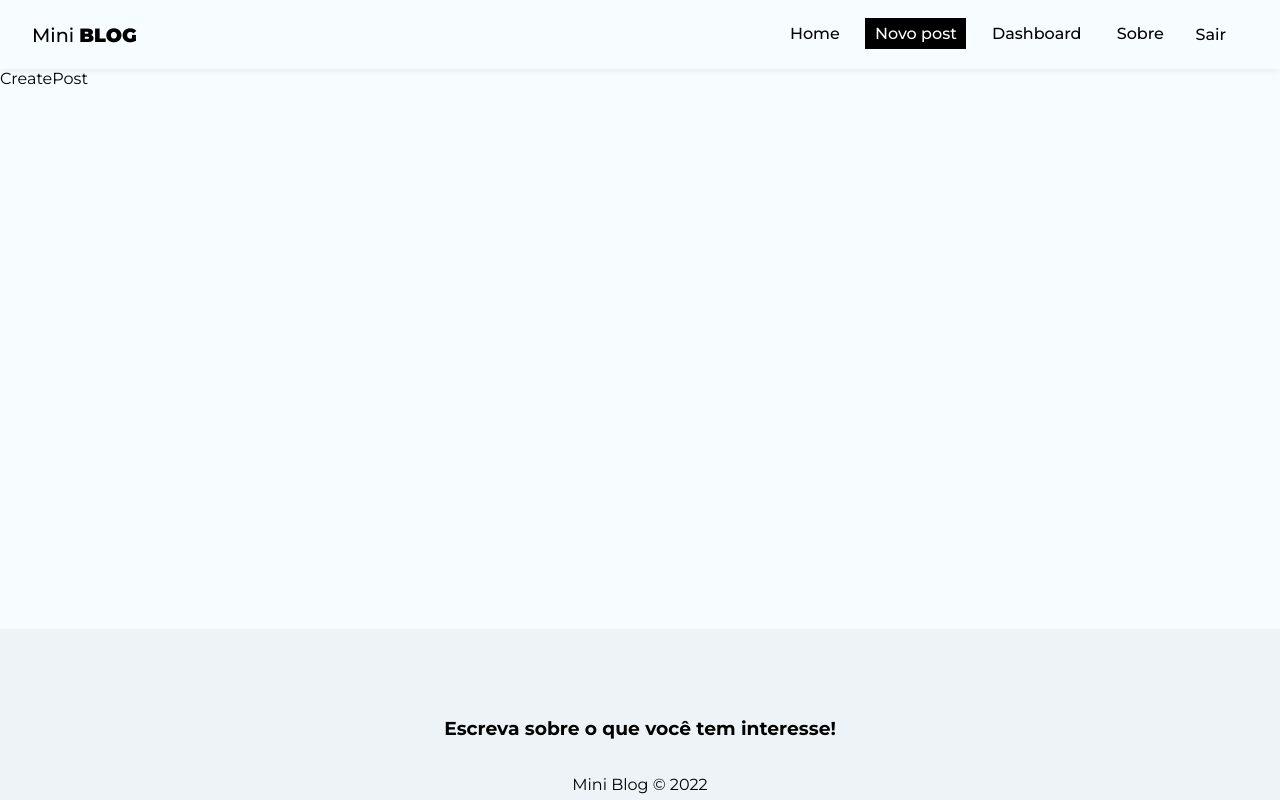
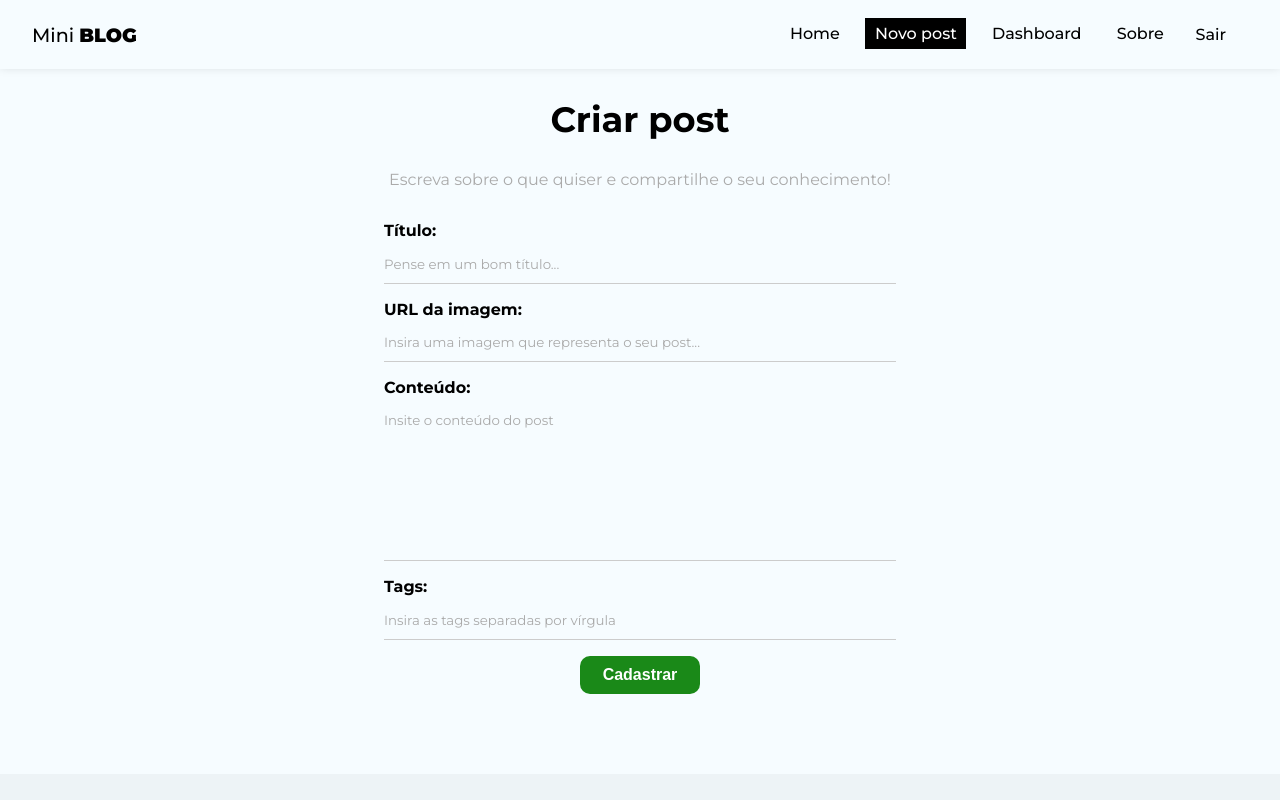
Before and after one commit to Luhmeiy/React, a React (Vite) app in the folder miniblog/: page /posts/create in a window 1280 px wide. Shown: the top 800 px of the page. Built offline with nearby package versions, Linux system fonts and the light colour scheme; no server answers; sample sign-in values are in the browser's storage.

Commit message:
Add create posts page

```diff
--- /dev/null
+++ b/miniblog/src/hooks/useInsertDocument.ts
@@ -0,0 +1,73 @@
+// libraries
+import { addDoc, collection, DocumentData, DocumentReference, Timestamp } from "firebase/firestore";
+import { db } from "../services/firebase";
+
+// React
+import { useEffect, useReducer, useState } from "react";
+
+const initialState = {
+    loading: null,
+    error: null
+}
+
+interface ActionProps {
+    type: string;
+    payload?: string | DocumentReference<DocumentData>;
+}
+
+const insertReducer = (state: any, action: ActionProps) => {
+    switch(action.type) {
+        case "LOADING":
+            return {loading: true, error: null}
+        case "INSERTED_DOC":
+            return {loading: false, error: null}
+        case "ERROR":
+            return {loading: false, error: action.payload}
+        default:
+            return state;
+    }
+}
+
+export const useInsertDocument = (docCollection: string) => {
+    const [response, dispatch] = useReducer(insertReducer, initialState);
+    const [cancelled, setCancelled] = useState(false);
+
+    const checkCancelBeforeDispatch = (action: ActionProps) => {
+        if (!cancelled) {
+            dispatch(action);
+        }
+    }
+
+    const insertDocument = async (document: {}) => {
+        checkCancelBeforeDispatch({
+            type: "LOADING"
+        })
+
+        try {
+            const newDocument = {...document, createdAt: Timestamp.now()};
+
+            const insertedDocument = await addDoc(
+                collection(db, docCollection),
+                newDocument
+            )
+
+            checkCancelBeforeDispatch({
+                type: "INSERTED_DOC",
+                payload: insertedDocument
+            })
+        } catch (error) {
+            if (error instanceof Error) {
+                checkCancelBeforeDispatch({
+                    type: "ERROR",
+                    payload: error.message
+                })
+            }
+        }
+    }
+
+    useEffect(() => {
+        return () => setCancelled(true);
+    }, []);
+
+    return {insertDocument, response};
+}
--- a/miniblog/src/index.scss
+++ b/miniblog/src/index.scss
@@ -54,6 +54,7 @@ form {
 			border: none;
 			border-bottom: 1px solid #ccc;
 			box-sizing: border-box;
+			font-family: "Montserrat", sans-serif;
 			padding: 0.8em 0;
 
 			&::placeholder {
--- a/miniblog/src/pages/CreatePost/CreatePost.module.scss
+++ b/miniblog/src/pages/CreatePost/CreatePost.module.scss
@@ -0,0 +1,17 @@
+.create_post {
+	text-align: center;
+
+	& h2 {
+		font-size: 2.2em;
+	}
+
+	& p {
+		color: #aaa;
+		margin-bottom: 2em;
+	}
+
+	& textarea {
+		height: 10rem;
+		resize: none;
+	}
+}
--- a/miniblog/src/pages/CreatePost/index.tsx
+++ b/miniblog/src/pages/CreatePost/index.tsx
@@ -1,8 +1,106 @@
+// context / hooks
+import { useAuthValue } from "../../context/AuthContext";
+import { useInsertDocument } from "../../hooks/useInsertDocument";
+
+// libraries
+import { useNavigate } from "react-router-dom";
+
+// React
+import { FormEvent, useState } from "react";
+
 // styles
 import styles from "./CreatePost.module.scss";
 
 const CreatePost = () => {
-	return <div>CreatePost</div>;
+	const [title, setTitle] = useState("");
+	const [image, setImage] = useState("");
+	const [body, setBody] = useState("");
+	const [tags, setTags] = useState("");
+	const [formError, setFormError] = useState("");
+
+	const user = useAuthValue()!.user;
+
+	const { insertDocument, response } = useInsertDocument("posts");
+
+	const handleSubmit = (e: FormEvent<HTMLFormElement>) => {
+		e.preventDefault();
+		setFormError("");
+
+		insertDocument({
+			title,
+			image,
+			body,
+			tags,
+			uid: user.uid,
+			createdBy: user.displayName,
+		});
+	};
+
+	return (
+		<div className={styles.create_post}>
+			<h2>Criar post</h2>
+			<p>Escreva sobre o que quiser e compartilhe o seu conhecimento!</p>
+
+			<form onSubmit={handleSubmit}>
+				<label>
+					<span>Título:</span>
+					<input
+						type="text"
+						name="title"
+						placeholder="Pense em um bom título..."
+						value={title}
+						onChange={(e) => setTitle(e.target.value)}
+						required
+					/>
+				</label>
+
+				<label>
+					<span>URL da imagem:</span>
+					<input
+						type="text"
+						name="image"
+						placeholder="Insira uma imagem que representa o seu post..."
+						value={image}
+						onChange={(e) => setImage(e.target.value)}
+						required
+					/>
+				</label>
+
+				<label>
+					<span>Conteúdo:</span>
+					<textarea
+						name="body"
+						placeholder="Insite o conteúdo do post"
+						value={body}
+						onChange={(e) => setBody(e.target.value)}
+						required
+					></textarea>
+				</label>
+
+				<label>
+					<span>Tags:</span>
+					<input
+						type="text"
+						name="tags"
+						placeholder="Insira as tags separadas por vírgula"
+						value={tags}
+						onChange={(e) => setTags(e.target.value)}
+						required
+					/>
+				</label>
+
+				{!response.loading && (
+					<button className="btn">Cadastrar</button>
+				)}
+				{response.loading && (
+					<button className="btn" disabled>
+						Aguarde...
+					</button>
+				)}
+				{response.error && <p className="error">{response.error}</p>}
+			</form>
+		</div>
+	);
 };
 
 export default CreatePost;
```
